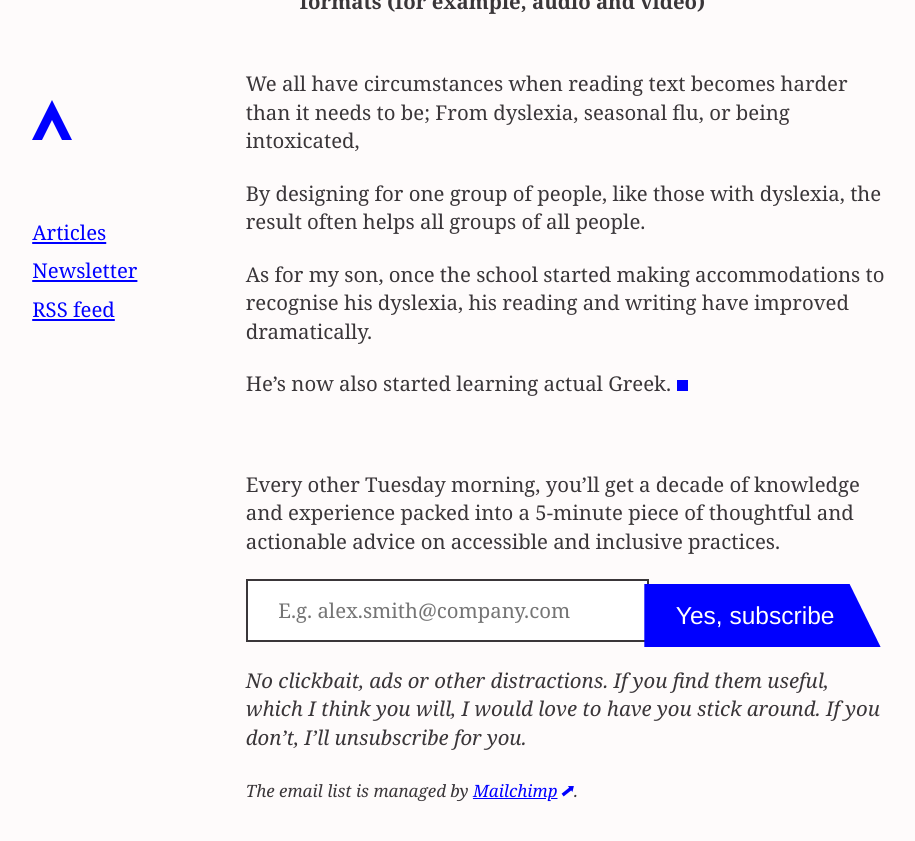
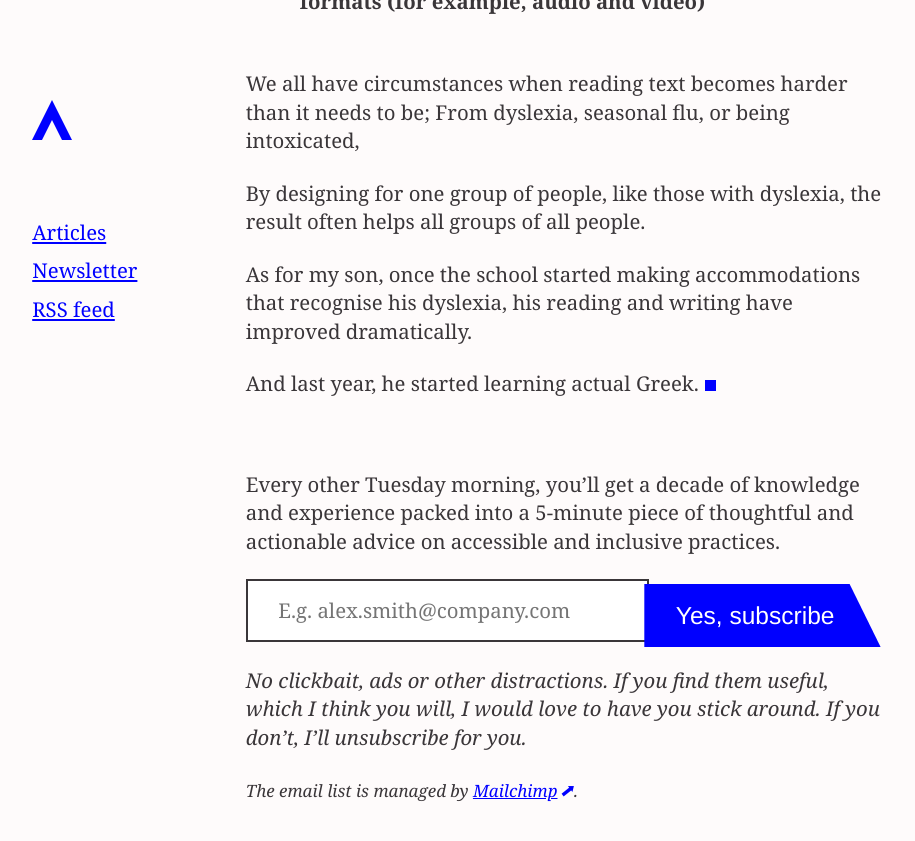
Before and after one commit to fiinix/superdupercritical, a Jekyll site: the page built from _posts/2019-07-23-dyslexia.md, in a window 1280 px wide and 900 px high, scrolled down 3198 px. Shown: the top 841 px of the window, without its empty margins (110-1025 px from the left). Built offline with Jekyll 4.4.1, drawn with Linux system fonts in a browser that asks for light colours; some of the changed text lies outside the part shown.

Commit message:
Copy tweaks

```diff
--- a/_posts/2019-07-23-dyslexia.md
+++ b/_posts/2019-07-23-dyslexia.md
@@ -78,6 +78,6 @@ We all have circumstances when reading text becomes harder than it needs to be;
 
 By designing for one group of people, like those with dyslexia, the result often helps all groups of all people.
 
-As for my son, once the school started making accommodations to recognise his dyslexia, his reading and writing have improved dramatically.
+As for my son, once the school started making accommodations that recognise his dyslexia, his reading and writing have improved dramatically.
 
-He’s now also started learning actual Greek.
+And last year, he started learning actual Greek.
```
Also changed, not shown: other parts of _posts/2019-07-23-dyslexia.md (+1 -1 lines).
